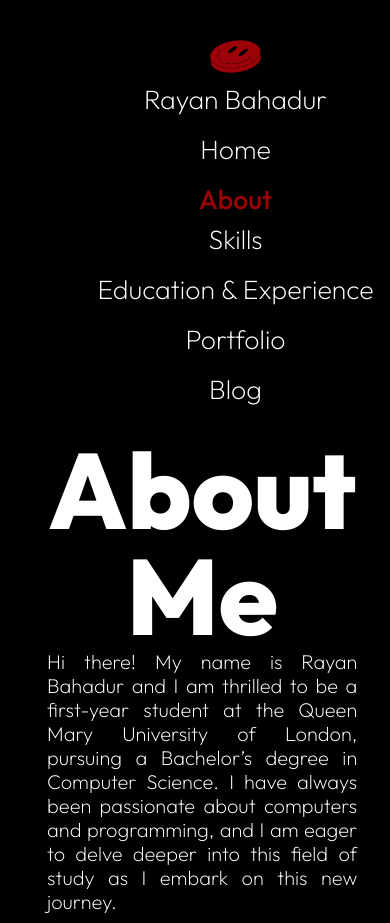
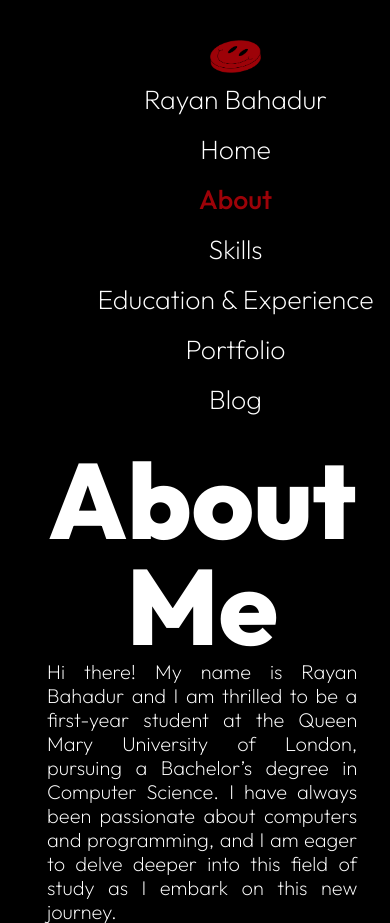
Before and after one commit to rayanbahadur/My-Portfolio, a PHP site: page /AboutMe.html in a window 390 px wide; the page is wider, and only the part inside the window is pictured. Shown: the top 923 px of that part. Run offline with PHP 8.4, Linux system fonts and the light colour scheme.

Commit message:
Update main.css

```diff
--- a/main.css
+++ b/main.css
@@ -85,7 +85,7 @@ h2{
         justify-content: center;
     }
 
-    .navList .listItem {
+    .navList .listItem, .listItemC {
         display: block;
         margin-bottom: 10px;
     }
```
